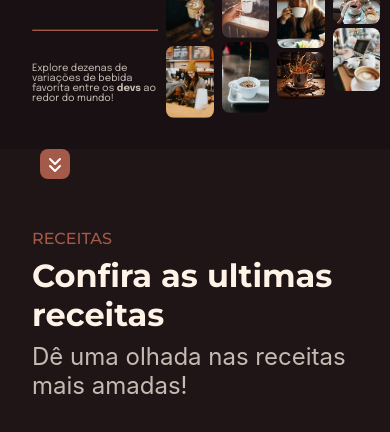
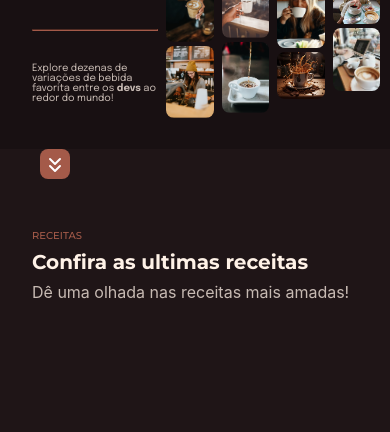
Before and after one commit to VanessaHenker/Projeto-html, a plain HTML site: page Meus projetos/Ex005/index.html in a window 390 px wide. Shown: the part 278-710 px from the top of the page. Drawn offline with Linux system fonts and the light colour scheme.

Commit message:
Alteração no Ex005

```diff
--- a/Meus projetos/Ex005/teste.css
+++ b/Meus projetos/Ex005/teste.css
@@ -262,4 +262,15 @@ button{
   background-color: #A45A49;
   }
 
+  .conteudo-secundario-destaque{
+    font-size: 10px;
+  }
+  .conteudo-secundario-titulo{
+    font-size: 20px;
+
+  }
+  .conteudo-secundario-subtitulo{
+   font-size: 1rem;
+  }
+
 }
```
